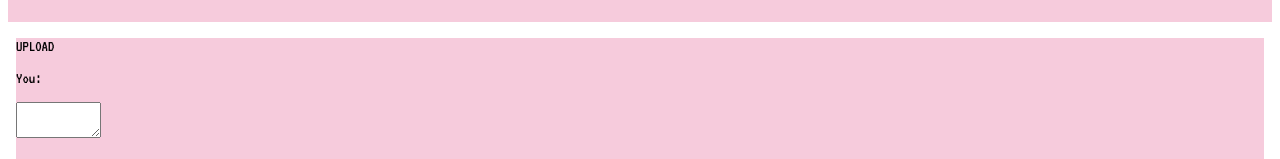
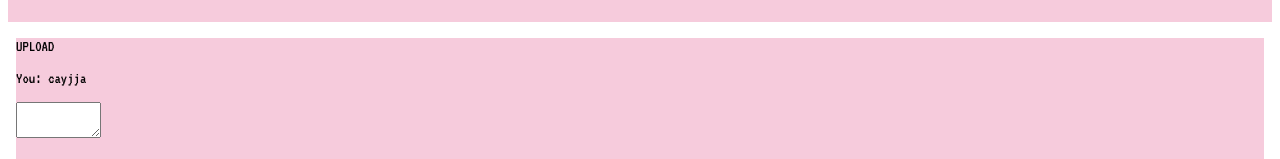
Before and after one commit to ceeb9/catpush, a SvelteKit app in the folder myapp/: page /uploadPage in a window 1280 px wide. Shown: the part 176-335 px from the top of the page. Built offline with nearby package versions, Linux system fonts and the light colour scheme.

Commit message:
added code gen on upload page (6 chars)

```diff
--- a/myapp/src/routes/uploadPage/+page.svelte
+++ b/myapp/src/routes/uploadPage/+page.svelte
@@ -1,7 +1,7 @@
 <body>
     <link href='https://fonts.googleapis.com/css?family=VT323' rel='stylesheet' type='text/css'>
     <p class='title'> UPLOAD </p>
-    <p><label for="">You:</label></p>
+    <p><label for="">You: <span id="roomCode"></span></label></p>
     <textarea id="UserID" name="User ID" rows="0" cols="8"></textarea>
 
     <p><label for="">Receiver:</label></p>
@@ -89,3 +89,12 @@
                 radial-gradient(circle at 0 100%, rgba(204,0,0,0) 14px, #000000 15px);
     }
 </style>
+
+<script>
+    import { onMount } from 'svelte';
+    let UUID = Math.random().toString(36).slice(2,8);
+    onMount(() => {
+        document.getElementById("roomCode").innerHTML = UUID; //if page is loaded, run function
+    });
+
+</script>
```
